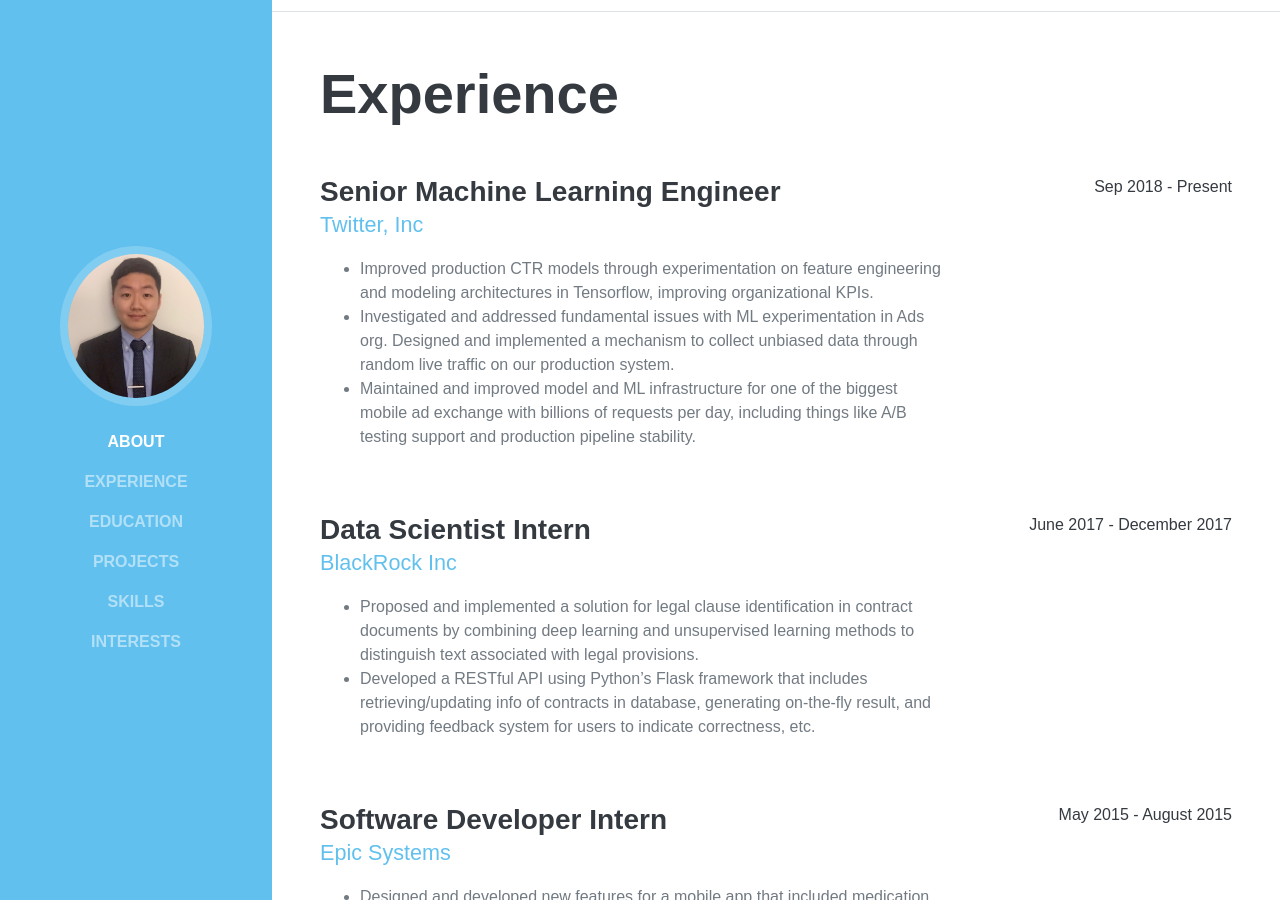
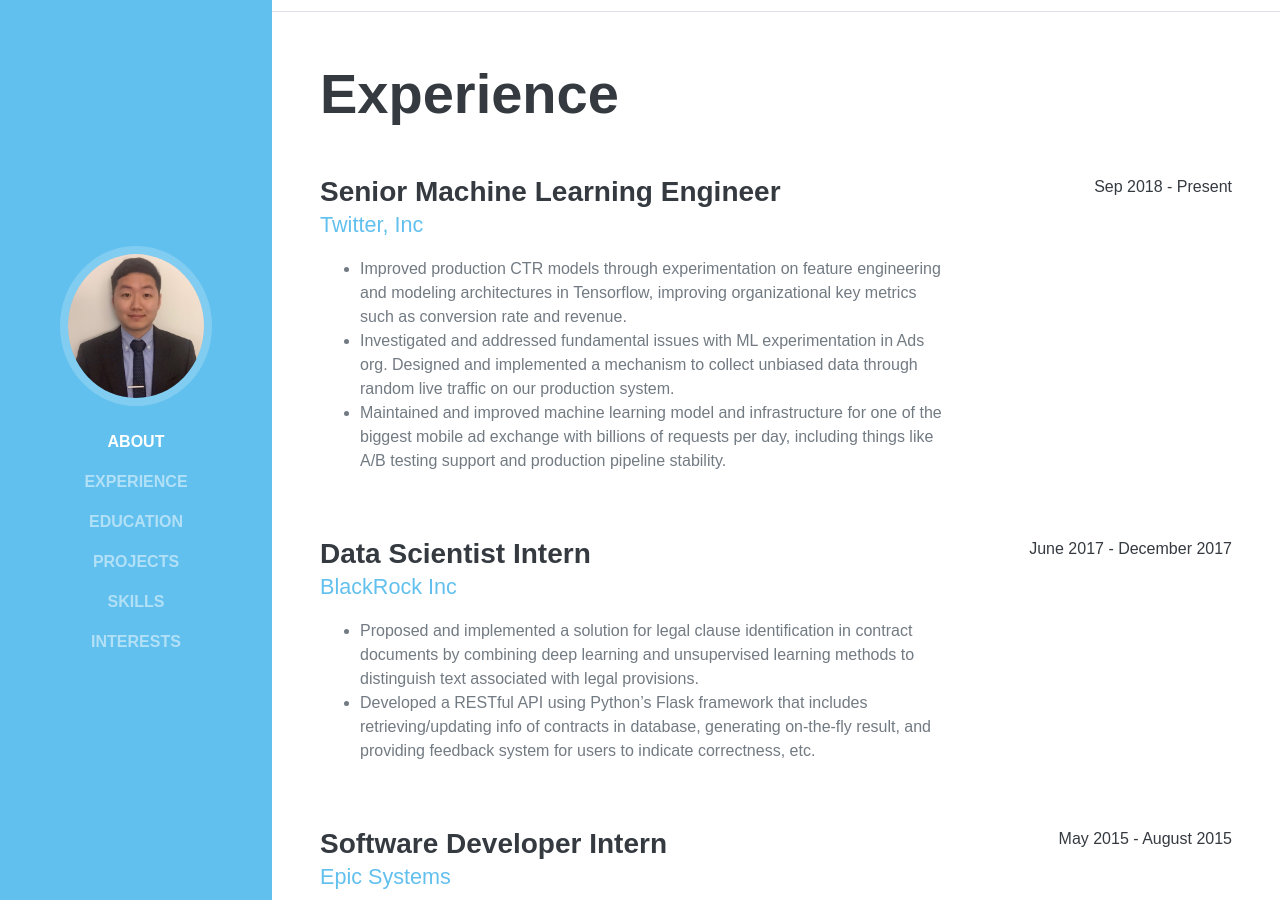
Before and after one commit to timatim/timatim.github.io, a Jekyll site: the page index.html, which Jekyll copies as it is, in a window 1280 px wide and 900 px high, scrolled down 888 px. Built offline with Jekyll 4.4.1, drawn with Linux system fonts in a browser that asks for light colours; some web fonts are replaced.

Commit message:
update twitter

```diff
--- a/index.html
+++ b/index.html
@@ -122,9 +122,9 @@
                 <div class="subheading mb-3">Twitter, Inc</div>
               </a>
               <ul>
-                <li>Improved production CTR models through experimentation on feature engineering and modeling architectures in Tensorflow, improving organizational KPIs.</li>
+                <li>Improved production CTR models through experimentation on feature engineering and modeling architectures in Tensorflow, improving organizational key metrics such as conversion rate and revenue.</li>
                 <li>Investigated and addressed fundamental issues with ML experimentation in Ads org. Designed and implemented a mechanism to collect unbiased data through random live traffic on our production system.</li>
-                <li>Maintained and improved model and ML infrastructure for one of the biggest mobile ad exchange with billions of requests per day, including things like A/B testing support and production pipeline stability.</li>
+                <li>Maintained and improved machine learning model and infrastructure for one of the biggest mobile ad exchange with billions of requests per day, including things like A/B testing support and production pipeline stability.</li>
               </ul>
             </div>
             <div class="resume-date text-md-right">
```
